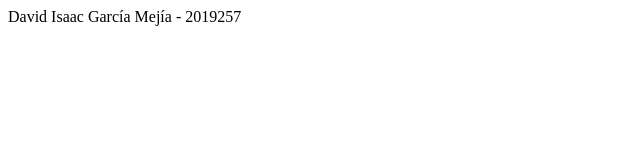
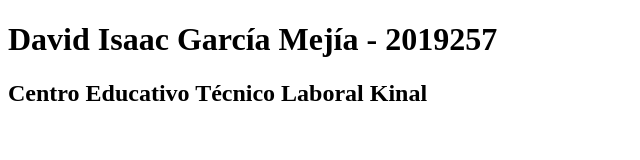
Before and after one commit to dgarcia2019257/IN5B-V, a plain HTML site: page Index.html in a window 1280 px wide. Shown: the whole page, without its empty margins (0-640 px from the left). Drawn offline with Linux system fonts and the light colour scheme.

Commit message:
Se agregó el Centro Educativo

```diff
--- a/Index.html
+++ b/Index.html
@@ -6,6 +6,7 @@
     <title>Primer proyecto git</title>
 </head>
 <body>
-    <hl>David Isaac García Mejía - 2019257</hl>
+    <h1>David Isaac García Mejía - 2019257</h1>
+    <h2>Centro Educativo Técnico Laboral Kinal</h2>
 </body>
 </html>
```
